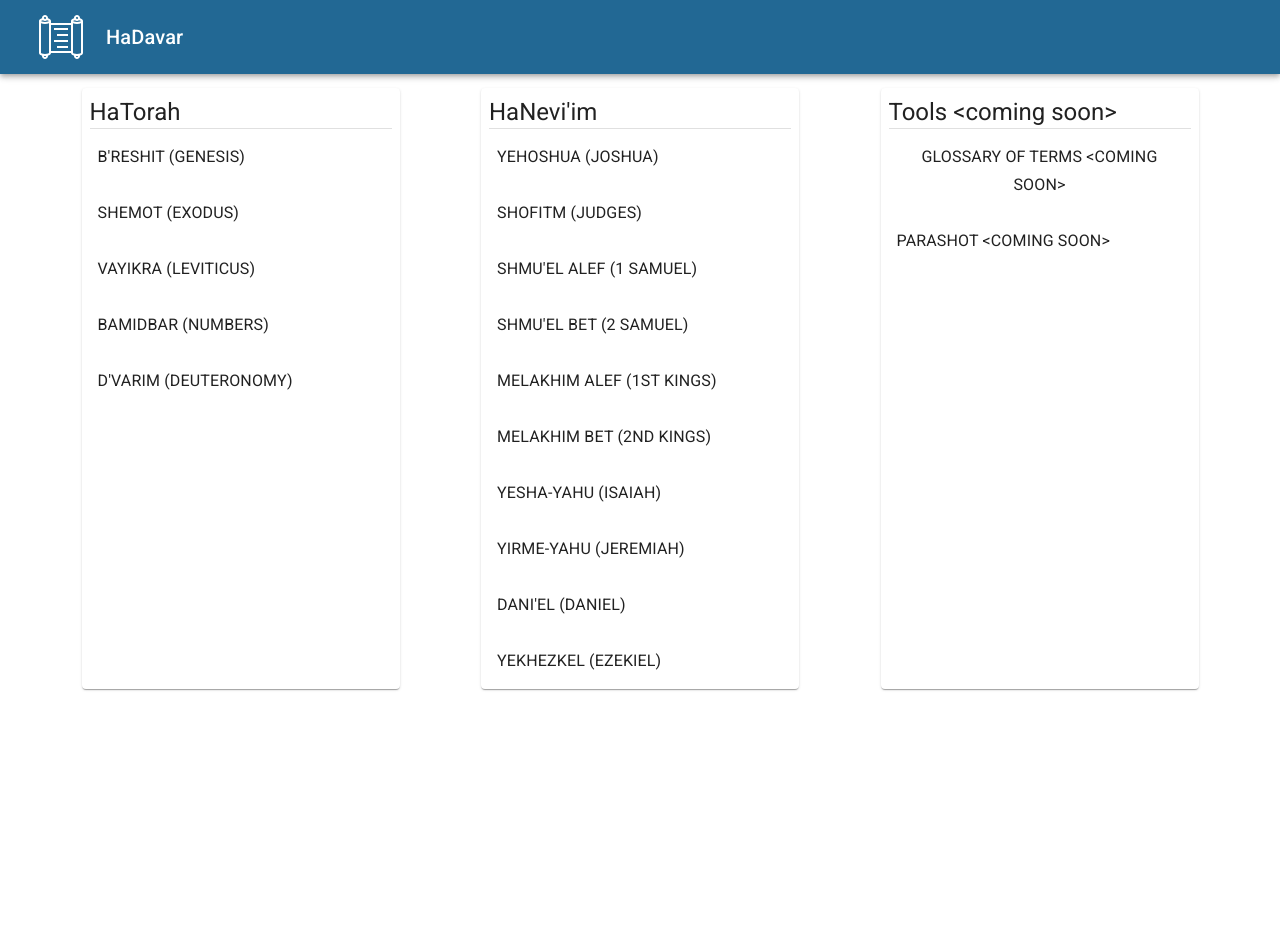
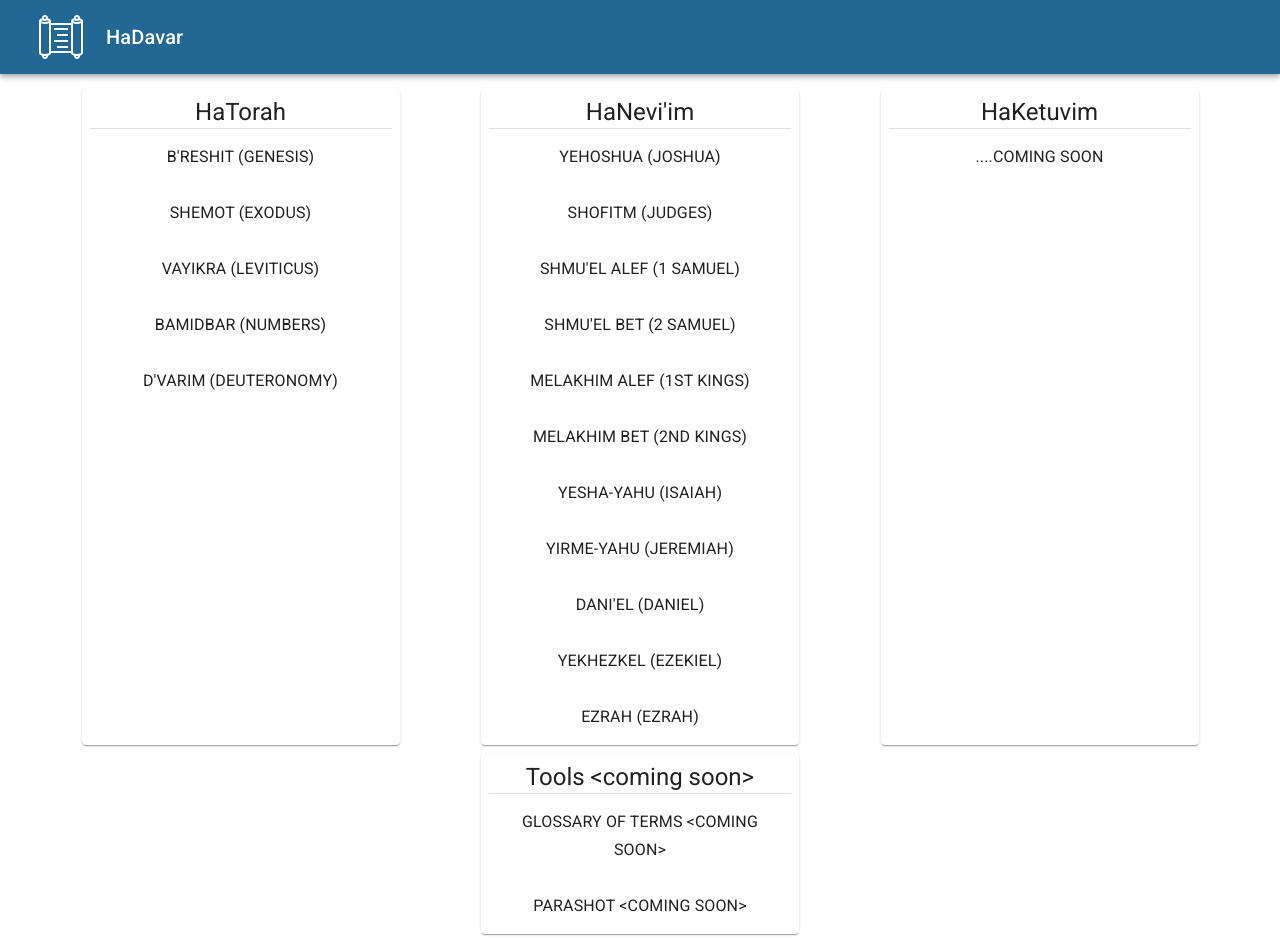
Before and after one commit to aflansburg/hadavar, a Next.js app: page / in a window 1280 px wide. Before the commit the page ends 800 px from the top, so only its background shows below. Built offline with nearby package versions, Linux system fonts and the light colour scheme.

Commit message:
new bookds

```diff
--- a/pages/index.js
+++ b/pages/index.js
@@ -9,12 +9,13 @@ import {
 } from "@material-ui/core";
 import MenuIcon from "@material-ui/icons/Menu";
 import makeStyles from "@material-ui/styles/makeStyles";
-import { Torah, Neviim, Glossary } from "../src/Dashboard/Cards";
+import { Torah, Neviim, HaKetuvim, Glossary } from "../src/Dashboard/Cards";
 import TorahScroll from "../src/svg/scroll";
 
 const useStyles = makeStyles({
   root: {
-    margin: 12
+    margin: 12,
+    textAlign: "center"
   },
   title: {
     marginLeft: 8
@@ -43,6 +44,7 @@ export default function Index() {
         <Grid container spacing={2} justify="space-evenly">
           <Torah />
           <Neviim />
+          <HaKetuvim />
           <Glossary />
         </Grid>
       </div>
--- a/src/Dashboard/Cards.js
+++ b/src/Dashboard/Cards.js
@@ -23,7 +23,7 @@ export function Torah() {
         {TorahBooks.map((book, index) => {
           return (
             <Grid item xs={12} key={`Torah-Book-${book.name}-${index}`}>
-              <Link href={`/torah/passage?book=${index}`}>
+              <Link href={`/passages/passage?book=${index}`}>
                 <Button>
                   <Typography variant="subtitle1">{book.name}</Typography>
                 </Button>
@@ -51,7 +51,7 @@ export function Neviim() {
           const bookIndex = index + 5;
           return (
             <Grid item xs={12} key={`Neviim-Book-${book.name}-${bookIndex}`}>
-              <Link href={`/torah/passage?book=${bookIndex}`}>
+              <Link href={`/passages/passage?book=${bookIndex}`}>
                 <Button>
                   <Typography variant="subtitle1">{book.name}</Typography>
                 </Button>
@@ -59,6 +59,39 @@ export function Neviim() {
             </Grid>
           );
         })}
+      </Grid>
+    </Grid>
+  );
+}
+
+export function HaKetuvim() {
+  const classes = useStyles();
+
+  const HaKetuvim = booksMeta["HaKetuvim"];
+
+  return (
+    <Grid item xs={12} sm={4} md={3} component={Paper} className={classes.card}>
+      <Typography variant="h5">HaKetuvim</Typography>
+      <Divider style={{ marginBottom: 8 }} />
+      <Grid item container spacing={2}>
+        <Grid item xs={12}>
+          <Button>
+            <Typography variant="subtitle1">....Coming Soon</Typography>
+          </Button>
+        </Grid>
+        {/* {HaKetuvim.map((book, index) => {
+          // adding 5 to index to get to Writings, probably not ideal - need to rethink
+          const bookIndex = index + 29;
+          return (
+            <Grid item xs={12} key={`HaKetuvim-Book-${book.name}-${bookIndex}`}>
+              <Link href={`/passages/passage?book=${bookIndex}`}>
+                <Button>
+                  <Typography variant="subtitle1">{book.name}</Typography>
+                </Button>
+              </Link>
+            </Grid>
+          );
+        })} */}
       </Grid>
     </Grid>
   );
--- a/src/Reader/Navigator.js
+++ b/src/Reader/Navigator.js
@@ -39,5 +39,5 @@ export default function(
       res["chapter"] = 0;
       break;
   }
-  return `/torah/passage?book=${res.book}&chapterIndex=${res.chapter}`;
+  return `/passages/passage?book=${res.book}&chapterIndex=${res.chapter}`;
 }
--- a/src/books.json
+++ b/src/books.json
@@ -38,10 +38,16 @@
     },
     {
       "name": "Yekhezkel (Ezekiel)",
-      "slug": "Yekhezkel",
+      "slug": "yekhezkel",
       "length": 48
+    },
+    {
+      "name": "Ezrah (Ezrah)",
+      "slug": "ezrah",
+      "length": 10
     }
   ],
+  "HaKetuvim": [],
   "AllBooks": [
     { "name": "B'reshit", "slug": "breshit", "length": 50 },
     { "name": "Shemot", "slug": "shemot", "length": 40 },
@@ -81,6 +87,11 @@
       "name": "Yekhezkel",
       "slug": "yekhezkel",
       "length": 48
+    },
+    {
+      "name": "Ezrah",
+      "slug": "ezrah",
+      "length": 10
     }
   ]
 }
```
Also changed, not shown: src/Reader/PassageReader.js (+4 -3 lines), pages/passages/[passage].js (renamed from pages/torah/[passage].js).
